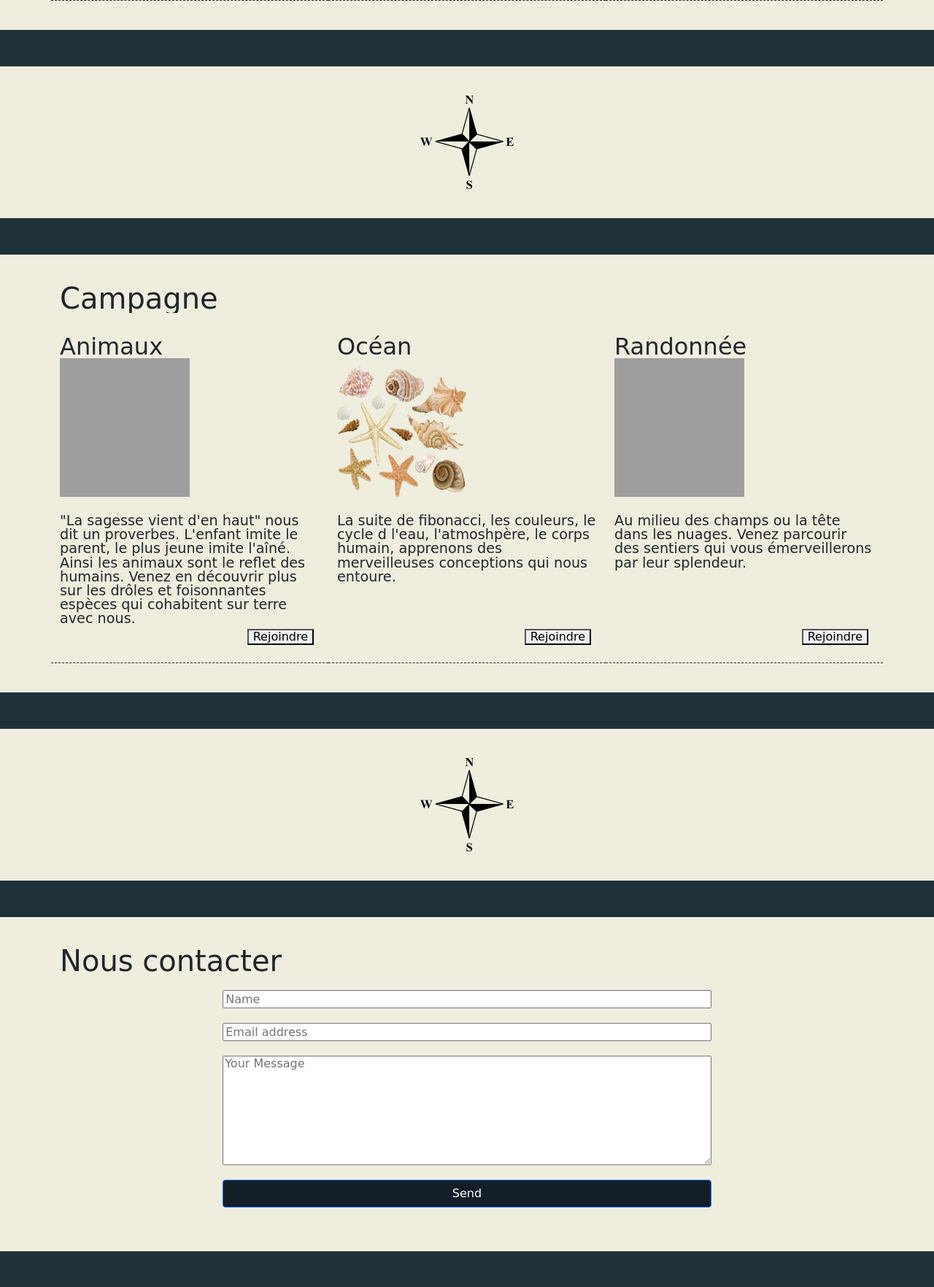
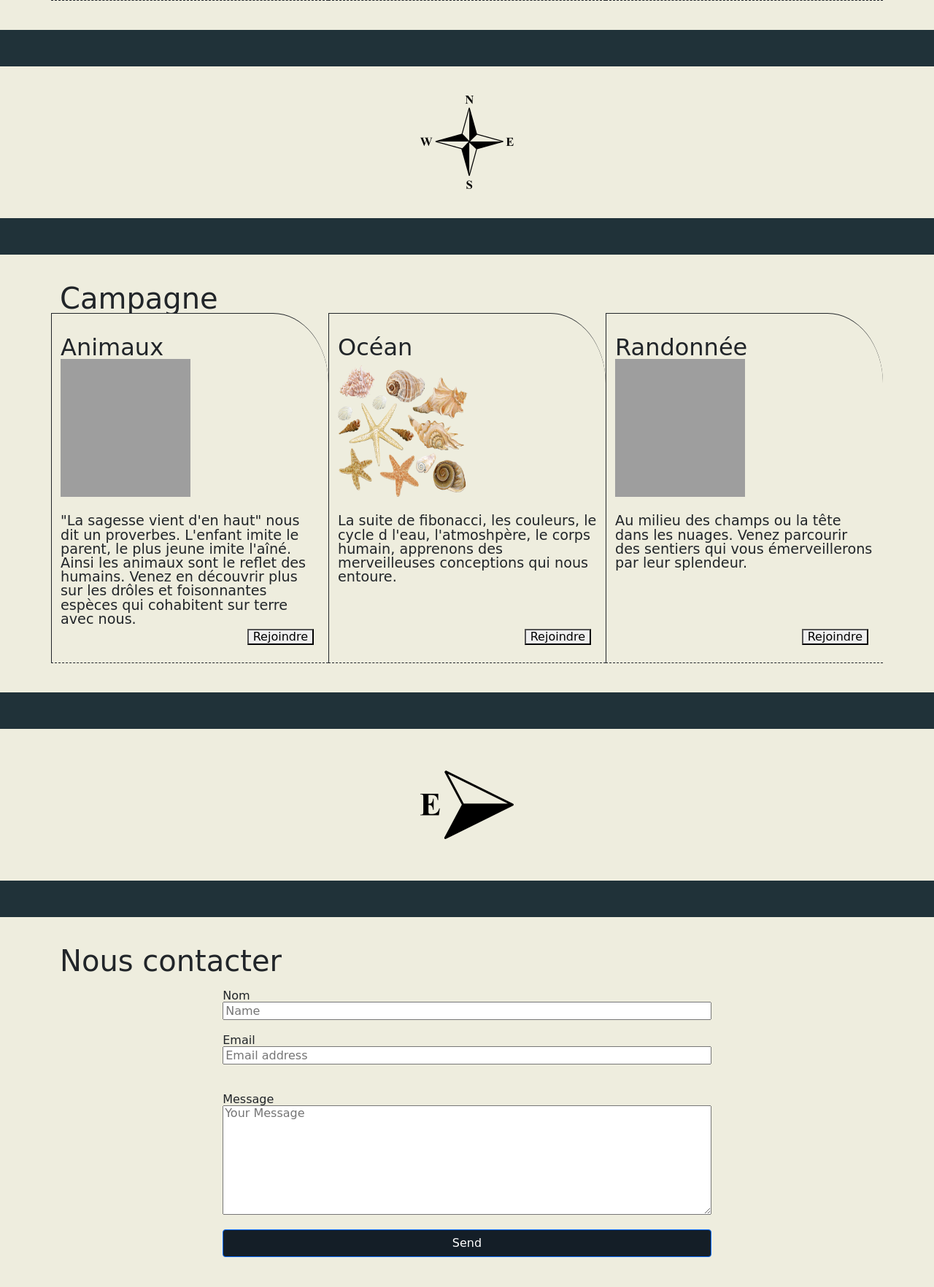
Before and after one commit to UmeBoshi-Cyrille/AssoPLume, a PHP site: page /escales.html in a window 1280 px wide. Shown: the part 1719-3483 px from the top of the page at 73% size. Run offline with PHP 8.4, Linux system fonts and the light colour scheme; style sheets or scripts are compiled from the project's sources; some libraries are stand-ins or nearby versions; some web fonts are replaced; grey boxes are pictures that could not be loaded.

Commit message:
correction of Form

```diff
--- a/Css/main-escales.scss
+++ b/Css/main-escales.scss
@@ -73,6 +73,9 @@ article {
   flex-wrap: wrap;
   padding-top: 30px;
   padding-bottom: 70px;
+  border-top: 1px solid;
+  border-left: 1px solid;
+  border-radius: 0% 20% 0% 0%;
   border-bottom: 1px dashed;
   background-color: $bgColor1;
 
@@ -116,7 +119,7 @@ form div {
     // border: 1px solid;
   }
 
-  input {
+  label {
     margin-top: 20px;
   }
 
--- a/escales.html
+++ b/escales.html
@@ -175,7 +175,7 @@
         </section>
         <!-- end escales -->
         <div class="separate-box sep-box2"></div>
-        <div class="direction"><img src="./icons/boussole.png" alt="boussole"></div>
+        <div class="direction"><img src="./icons/east.png" alt="boussole"></div>
         <div class="separate-box sep-box2"></div>
         <section class="container-fluid escales-wrapper">
             <div class="container">
@@ -184,12 +184,16 @@
                     <div class="span6">
                         <form id="form">
                             <div class="controls controls-row">
-                                <input id="name" name="name" type="text" class="span3" placeholder="Name">
-                                <input id="email" name="email" type="email" class="span3" placeholder="Email address">
+                                <label for="name">Nom</label>
+                                <input id="name" name="name" type="text" class="span3" placeholder="Name" required>
+                                <label for="email">Email</label>
+                                <input id="email" name="email" type="email" class="span3" placeholder="Email address"
+                                    required>
                             </div>
                             <div class="controls">
-                                <textarea id="message" name="message" class="span6" placeholder="Your Message"
-                                    rows="5"></textarea>
+                                <label for="message">Message</label>
+                                <textarea id="message" name="message" class="span6" placeholder="Your Message" rows="5"
+                                    required></textarea>
                             </div>
 
                             <div class="controls">
@@ -202,7 +206,7 @@
             </div>
         </section>
         <div class="separate-box sep-box2"></div>
-        <div class="direction"><img src="./icons/boussole.png" alt="boussole"></div>
+        <div class="direction"><img src="./icons/west.png" alt="boussole"></div>
         <!-- Carousel -->
         <section class="carousel">
             <h3 id="gallerie">Visitez notre gallerie</h3>
```
